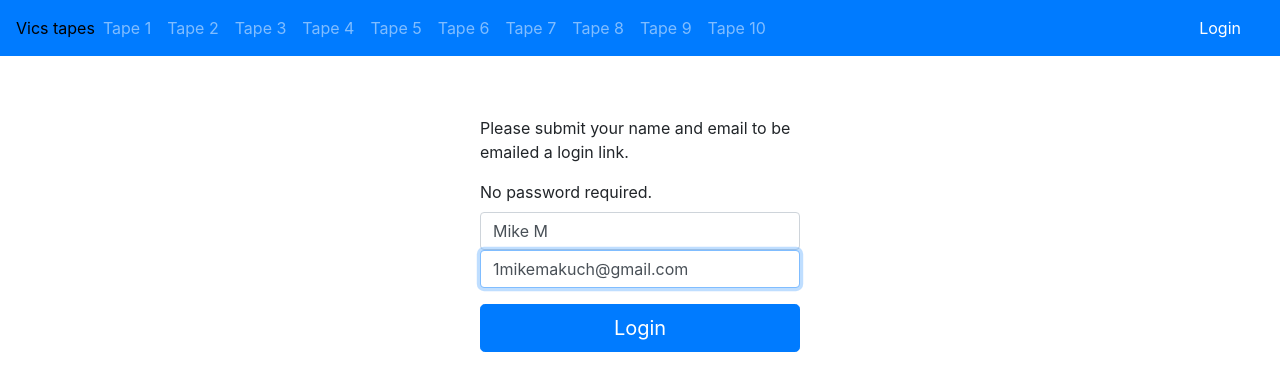
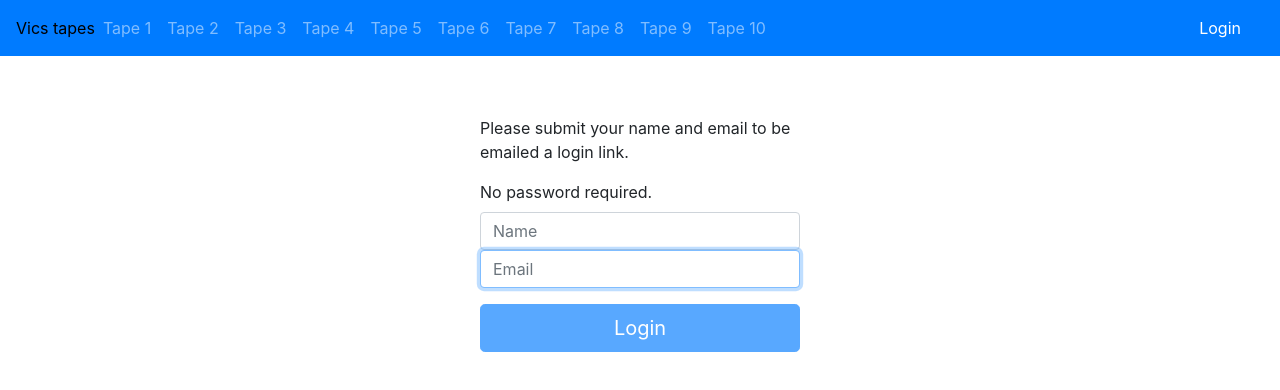
Before and after one commit to 1MikeMakuch/audioReview, a React (Create React App) app in the folder ui/: page /login in a window 1280 px wide. Shown: the top 390 px of the page. Built offline with nearby package versions, Linux system fonts and the light colour scheme; no server answers.

Commit message:
remove hard coded email

```diff
--- a/ui/src/components/Login.js
+++ b/ui/src/components/Login.js
@@ -9,8 +9,8 @@ var firstSubmit = true
 var token
 
 function Login(props) {
-  const [email, setEmail] = useState('1mikemakuch@gmail.com')
-  const [name, setName] = useState('Mike M')
+  const [email, setEmail] = useState('')
+  const [name, setName] = useState('')
   const [pageState, setPageState] = useState([false, false])
   const setLoggedIn = props.setLoggedIn
   const loggedIn = props.loggedIn
```
